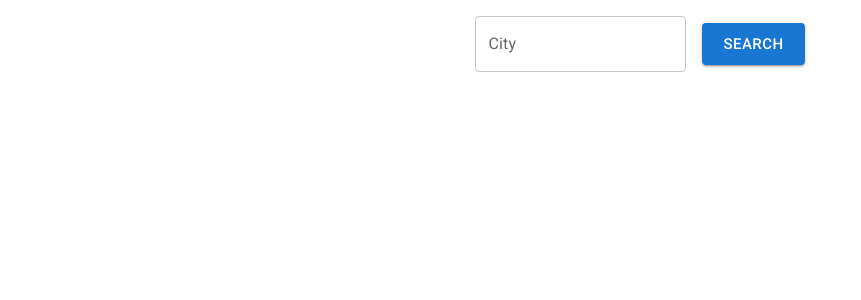
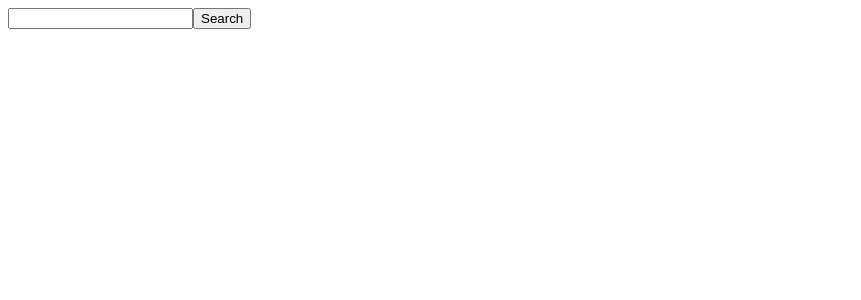
Before and after one commit to Holbootla/temperature-chart, a React (Create React App) app: page / in a window 1280 px wide. Shown: the top 300 px of the page, without its empty margins (0-861 px from the left). Built offline with nearby package versions, Linux system fonts and the light colour scheme.

Commit message:
refactor: remove material-ui

```diff
--- a/src/App.js
+++ b/src/App.js
@@ -1,6 +1,5 @@
 import React from 'react';
 import { useSelector } from 'react-redux';
-import { Container } from '@mui/material/';
 import { SearchBar } from './features/search-bar/SearchBar';
 import { Chart } from './features/chart/Chart';
 import { selectSearchBar } from './features/search-bar/searchBarSlice';
@@ -9,17 +8,7 @@ function App() {
   const { forecastData } = useSelector(selectSearchBar);
   return (
     <>
-      <Container
-        maxWidth='sm'
-        sx={{
-          display: 'flex',
-          flexDirection: 'column',
-          justifyContent: 'center',
-          alignItems: 'center',
-        }}
-      >
-        <SearchBar />
-      </Container>
+      <SearchBar />
       {forecastData && <Chart />}
     </>
   );
--- a/src/features/search-bar/SearchBar.js
+++ b/src/features/search-bar/SearchBar.js
@@ -1,6 +1,5 @@
 import React from 'react';
 import { useDispatch, useSelector } from 'react-redux';
-import { TextField, Button, FormControl } from '@mui/material/';
 import { getForecast, setCity, selectSearchBar } from './searchBarSlice';
 
 export function SearchBar() {
@@ -12,29 +11,15 @@ export function SearchBar() {
     dispatch(setCity(searchingCity));
   };
 
-  const handleSubmit = () => {
+  const handleSubmit = (e) => {
+    e.preventDefault();
     dispatch(getForecast(city));
   };
 
   return (
-    <FormControl
-      sx={{
-        display: 'flex',
-        flexDirection: 'row',
-        justifyContent: 'center',
-        alignItems: 'center',
-      }}
-    >
-      <TextField
-        id='outlined-search'
-        label='City'
-        type='search'
-        onChange={handleChange}
-        sx={{ m: 1 }}
-      />
-      <Button variant='contained' size='large' type='submit' sx={{ m: 1 }} onClick={handleSubmit}>
-        Search
-      </Button>
-    </FormControl>
+    <form className='search-form' onClick={handleSubmit}>
+      <input id='outlined-search' type='search' onChange={handleChange} sx={{ m: 1 }} />
+      <button type='submit'>Search</button>
+    </form>
   );
 }
```
